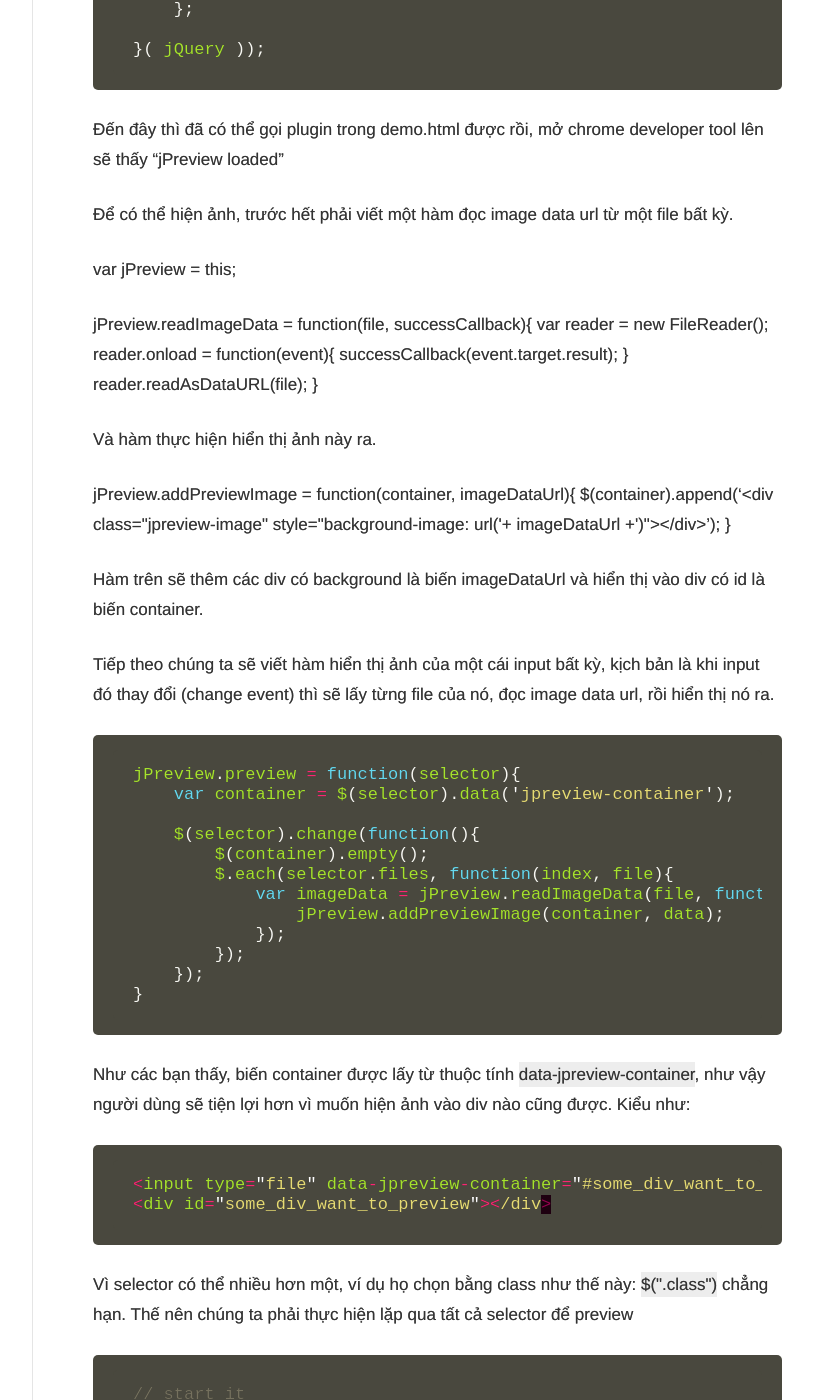
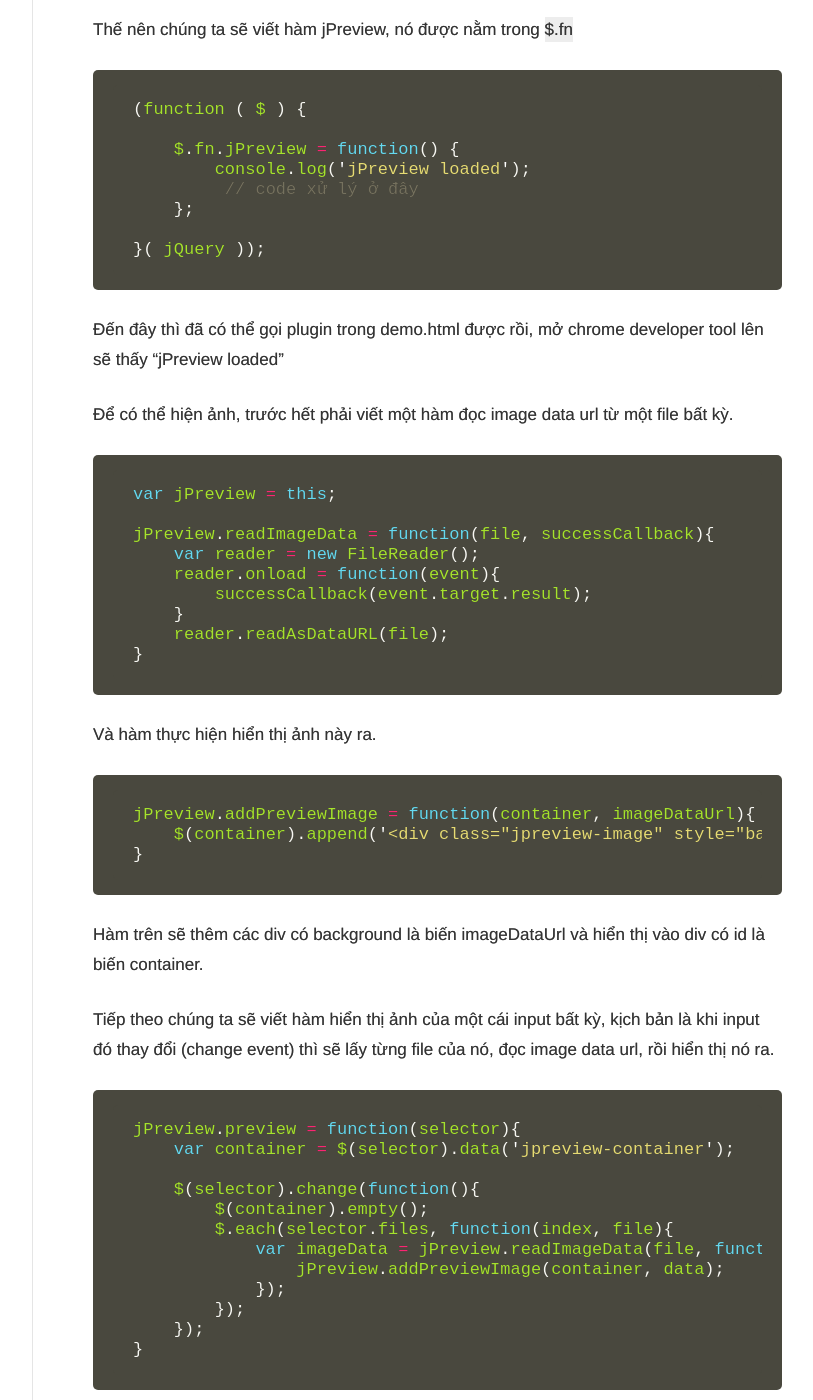
Before and after one commit to nguyentest/laptrinhcuocsong, a Jekyll site: the page built from _posts/2017-10-08-tao-va-xuat-ban-jquery-plugin-trong-30-phut.md, in a window 1280 px wide and 1400 px high, scrolled down 1818 px. Shown: the whole window, without its empty margins (358-1171 px from the left). Built offline with Jekyll 4.4.1, drawn with Linux system fonts in a browser that asks for light colours.

Commit message:
Update 2017-10-08-tao-va-xuat-ban-jquery-plugin-trong-30-phut.md

````diff
--- a/_posts/2017-10-08-tao-va-xuat-ban-jquery-plugin-trong-30-phut.md
+++ b/_posts/2017-10-08-tao-va-xuat-ban-jquery-plugin-trong-30-phut.md
@@ -70,6 +72,7 @@
 
 Để có thể hiện ảnh, trước hết phải viết một hàm đọc image data url từ một file bất kỳ.
 
+```javascript
 var jPreview = this;
 
 jPreview.readImageData = function(file, successCallback){
@@ -79,12 +82,15 @@
     }
     reader.readAsDataURL(file);
 }
+```
 
 Và hàm thực hiện hiển thị ảnh này ra.
 
+```javascript
 jPreview.addPreviewImage = function(container, imageDataUrl){
     $(container).append('<div class="jpreview-image" style="background-image: url('+ imageDataUrl +')"></div>');
 }
+```
 
 Hàm trên sẽ thêm các div có background là biến imageDataUrl và hiển thị vào div có id là biến container.
 
````
Also changed, not shown: other parts of _posts/2017-10-08-tao-va-xuat-ban-jquery-plugin-trong-30-phut.md (+2 -0 lines).
